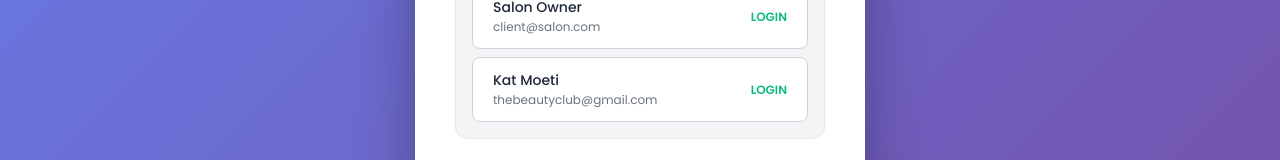
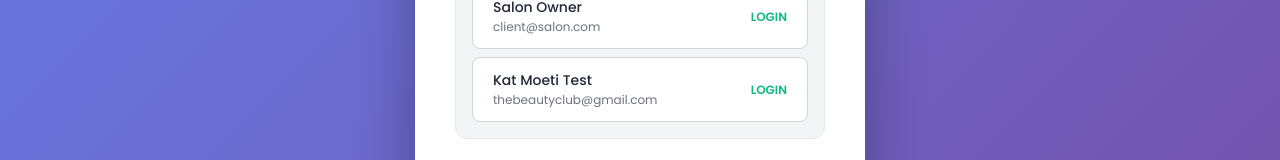
Before and after one commit to SibaCode/salonway, a React (Create React App) app in the folder salonway-lite/: page /owner/login in a window 1280 px wide. Shown: the part 399-559 px from the top of the page. Built offline with nearby package versions, Linux system fonts and the light colour scheme.

Commit message:
id and name

```diff
--- a/salonway-lite/src/components/owner/OwnerLogin.js
+++ b/salonway-lite/src/components/owner/OwnerLogin.js
@@ -23,8 +23,8 @@ const VALID_CREDENTIALS = [
     email: 'thebeautyclub@gmail.com',
     password: 'I4FfldcaN8Ml',
     salonId: 'GGXnw4lFKEHB8IpPP99C',
-    salonName: 'The Beauty Club',
-    ownerName: 'Kat Moeti'
+    salonName: 'The Beauty Club Tes',
+    ownerName: 'Kat Moeti Test'
   },
 ];
 
```
